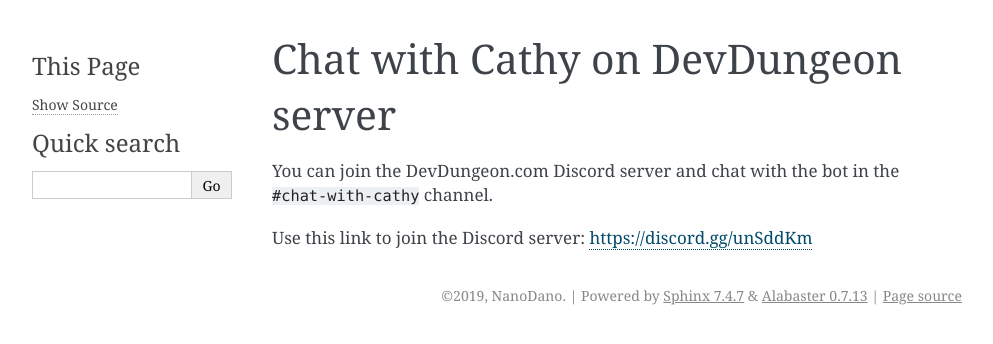
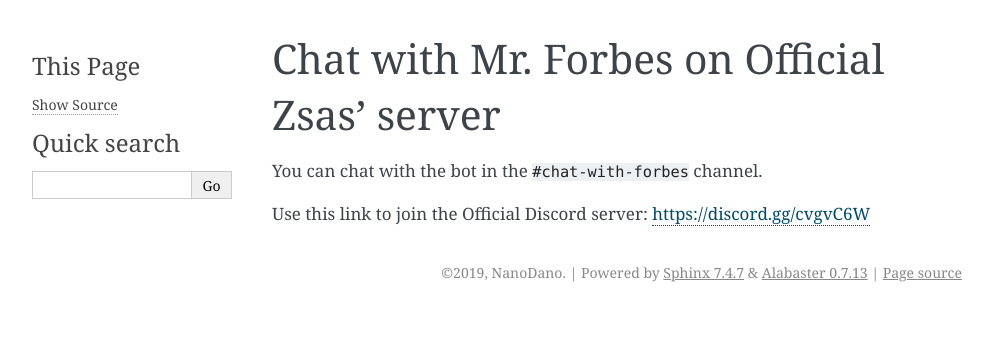
Before and after one commit to DevDungeon/Cathy, a Sphinx documentation site: the page built from docs/pages/chat-with-existing-bot.rst, in a window 1280 px wide. Shown: the top 344 px of the page, without its empty margins (148-1141 px from the left). Built offline with Sphinx 7.4.7, drawn with Linux system fonts in a browser that asks for light colours.

Commit message:
Update chat-with-existing-bot.rst

```diff
--- a/docs/pages/chat-with-existing-bot.rst
+++ b/docs/pages/chat-with-existing-bot.rst
@@ -1,7 +1,7 @@
 ====================================
-Chat with Cathy on DevDungeon server
+Chat with Mr. Forbes on Official Zsas' server
 ====================================
 
-You can join the DevDungeon.com Discord server and chat with the bot in the ``#chat-with-cathy`` channel.
+You can chat with the bot in the ``#chat-with-forbes`` channel.
 
-Use this link to join the Discord server: https://discord.gg/unSddKm
+Use this link to join the Official Discord server: https://discord.gg/cvgvC6W
```
